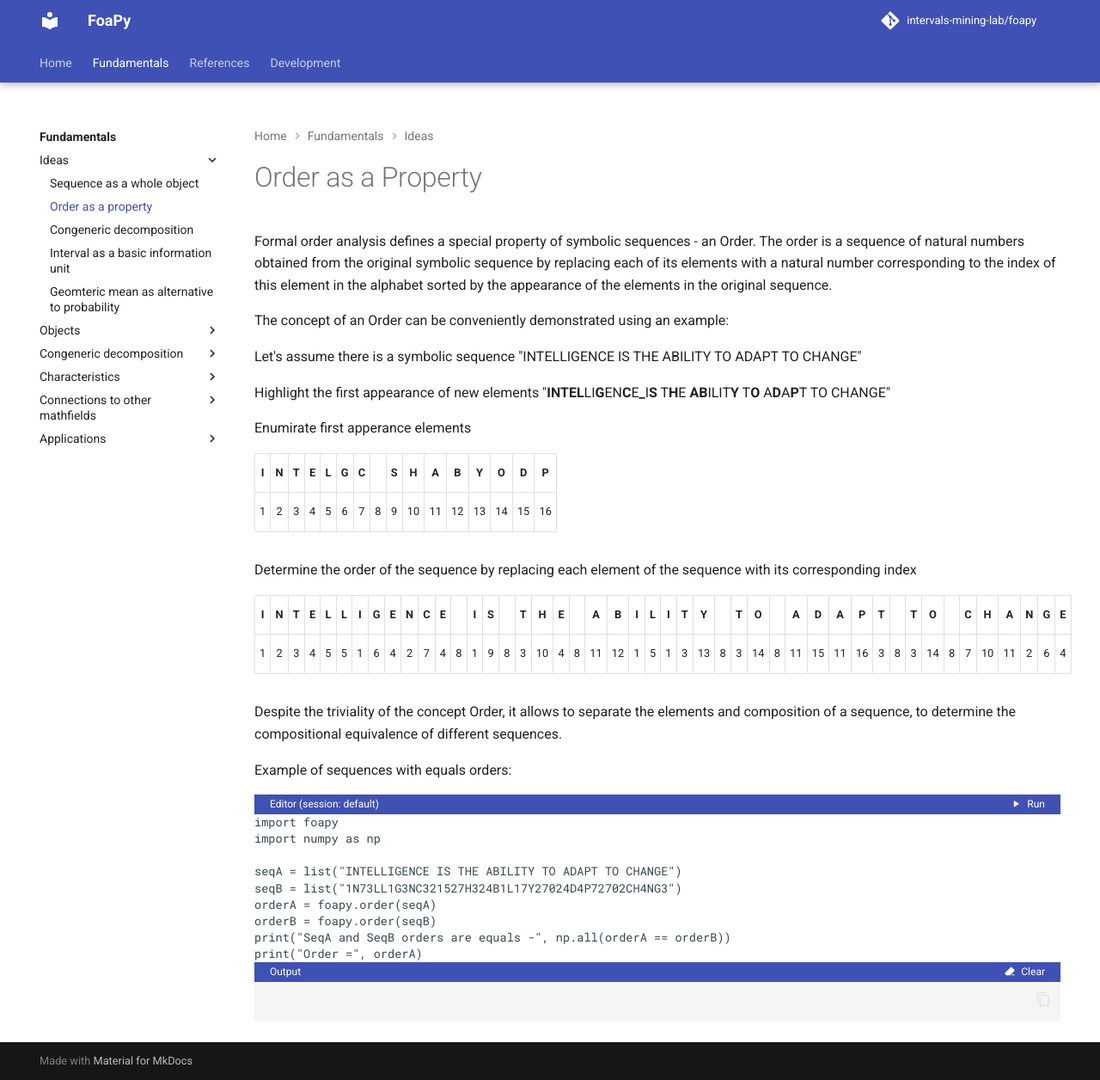
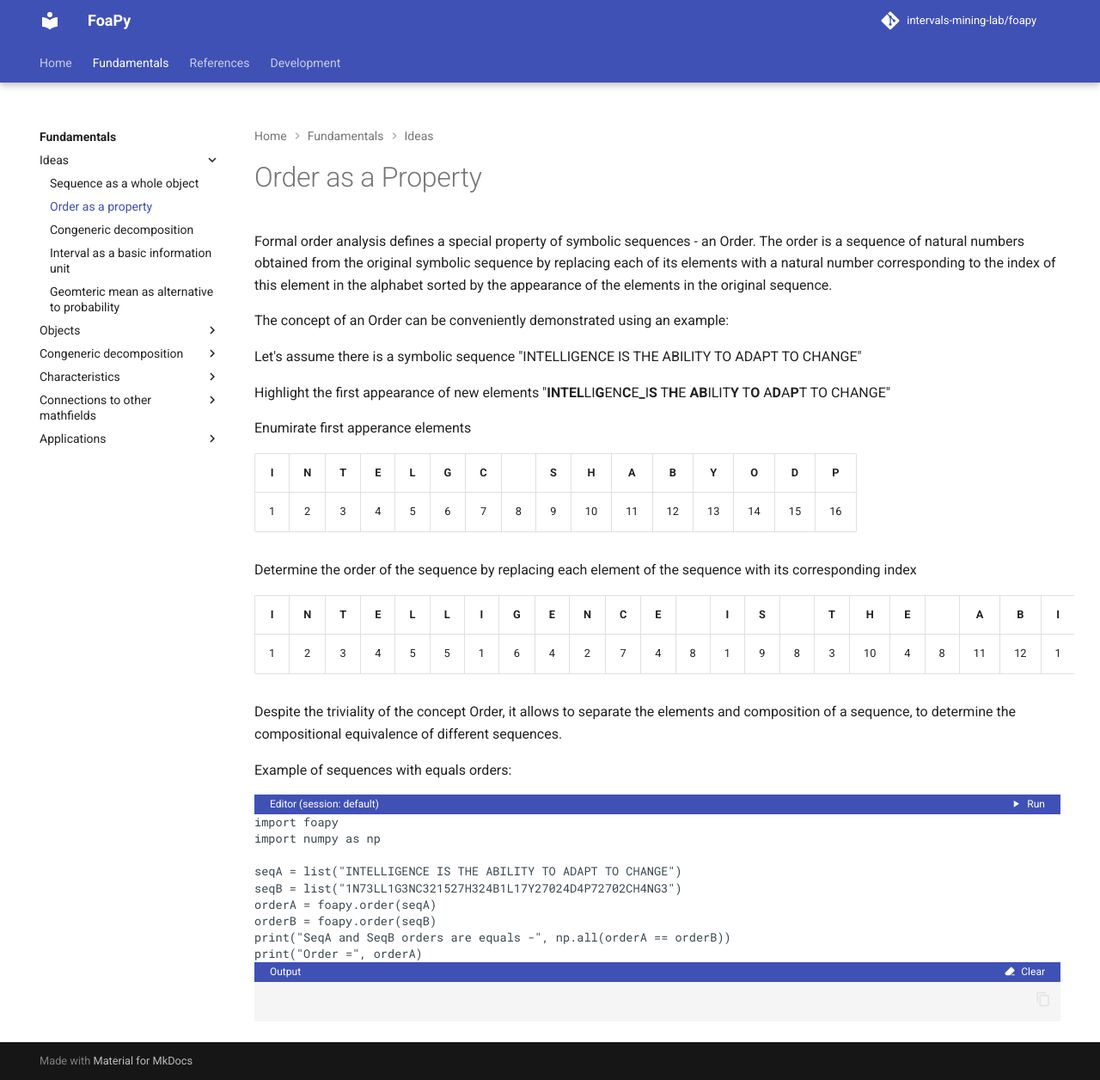
Before and after one commit to intervals-mining-lab/foapy, an MkDocs documentation site: the page built from docs/fundamentals/ideas/order_as_a_property.md, in a window 1280 px wide and 1256 px high. Shown: the whole window at 86% size. Built offline with MkDocs 1.6.1 and Material for MkDocs 9.7.7, drawn with Linux system fonts in a browser that asks for light colours; comment, search, counter and statistics services are not loaded; the version menu is left out; part of the change alters nothing that is shown.

```diff
--- a/docs/fundamentals/ideas/order_as_a_property.md
+++ b/docs/fundamentals/ideas/order_as_a_property.md
@@ -27,8 +27,7 @@ Enumirate first apperance elements
 }
 
 .md-typeset td, .md-typeset th {
-    padding-left: 0.4em !important;
-    padding-right: 0.4em !important;
+    padding: 0.1em 0.4 !important;
     text-align: center !important;
 }
 </style>
```
